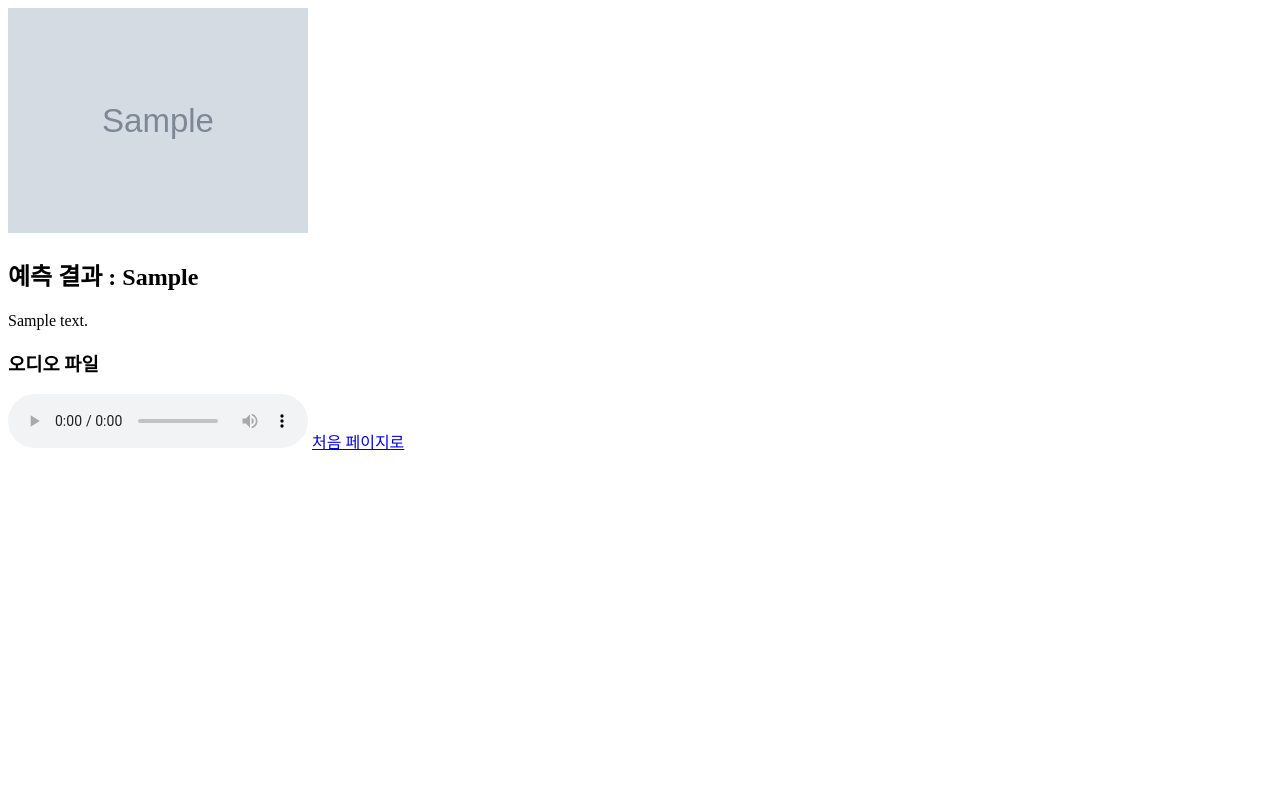
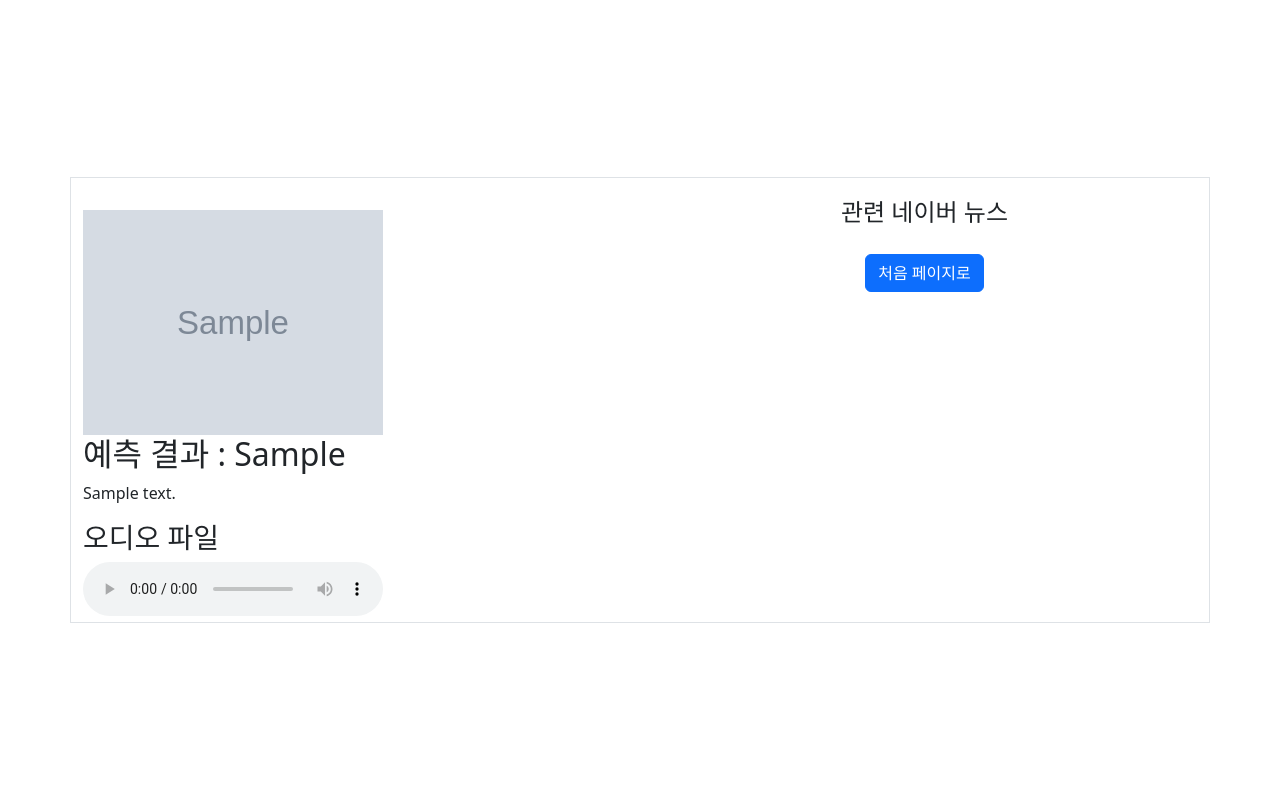
Before and after one commit to injae-348/OpenSourceProject, a Django app: template templates/second.html in a window 1280 px wide. Run offline with Django 4.2, Linux system fonts and the light colour scheme; the template is opened without the code that fills it: most values are stand-ins (such as "Sample title", 1, 10 or a date in 2020); grey boxes marked "Sample" are stand-in pictures; data that the repository does not hold is empty; parts of the project's set-up code (start-up, migrations or seed data) failed here and were passed over; some libraries are stand-ins or nearby versions.

Commit message:
Create second.html css

```diff
--- a/templates/second.html
+++ b/templates/second.html
@@ -1,37 +1,69 @@
 <!DOCTYPE html>
-<html lang="en">
+<html lang="ko">
 
 <head>
   <meta charset="UTF-8">
-  <title>Second Page</title>
+  <meta name="viewport" content="width=device-width, initial-scale=1.0">
+  <title>Your Page</title>
+  <!-- 부트스트랩 CDN 링크 -->
+  <link href="https://cdnjs.cloudflare.com/ajax/libs/bootstrap/5.3.0/css/bootstrap.min.css" rel="stylesheet">
+  <style>
+    body {
+      display: flex;
+      justify-content: center;
+      align-items: center;
+      height: 100vh;
+    }
+
+    #newsList li a{
+      color:black;
+    }
+
+    .centered{
+      display: flex;
+      justify-content: center;
+      margin: 20px 0px; /* 원하는 만큼 여백 설정 */
+
+    }
+  </style>
 </head>
 
 <body>
-  <!-- 업로드 받은 사진 표시 -->
-  <img src="{{ image_path }}" alt="Uploaded Image" width="300">
+  <div class="container border">
+    <div class="row">
+      <div class="col-md-6">
 
-  <!-- 모델 결과 표시 -->
+        <!-- 이미지 표시 -->
+        <img src="{{ image_path }}" alt="Uploaded Image" width="300" style="margin-top:2rem;">
+
+        <!-- 모델 결과 및 품종 설명 -->
         <h2>예측 결과 : {{ detected_class_kor }}</h2>
+        <p>{{ detected_class_description }}</p>
 
-  <!-- 품종 설명 -->
-  <p>{{detected_class_description}}</p>
-
-  <!-- 네이버 뉴스 헤더 -->
-  <ul id="newsList"></ul>
-
-  <!-- 음성 파일 재생 버튼 -->
-  <!-- 예시: 'audio' 태그를 사용하여 재생할 음성 파일의 경로를 지정하세요 -->
+        <!-- 오디오 파일 재생 버튼 -->
         <h3>오디오 파일</h3>
-  <!-- 음성 파일 재생 버튼 -->
         <audio controls>
           <source src="/media/tts_output.mp3" type="audio/mp3">
         </audio>
+      </div>
 
+      <div class="col-md-6">
+        <!-- 네이버 뉴스 헤더 -->
+        <div class="centered">
+          <h4>관련 네이버 뉴스</h4>
+        </div>
+        <ol id="newsList"></ol>
 
         <!-- 첫 번째 페이지로 돌아가는 버튼 -->
-  <a href="{% url 'first_page' %}">처음 페이지로</a>
-</body>
+        <div class="centered">
+          <a href="{% url 'first_page' %}" class="btn btn-primary float-md-end">처음 페이지로</a>
+        </div>
+      </div>
+    </div>
+  </div>
 
+  <!-- 부트스트랩 및 필요한 JavaScript 파일들 -->
+  <script src="https://cdnjs.cloudflare.com/ajax/libs/bootstrap/5.3.0/js/bootstrap.bundle.min.js"></script>
   <script>
     document.addEventListener("DOMContentLoaded", function () {
       const breed = "{{ detected_class_kor }}";
@@ -64,7 +96,6 @@
         });
     });
   </script>
-
-
+</body>
 
 </html>
```
Also changed, not shown: db.sqlite3. Lines whose indentation alone changed are shown as unchanged.
